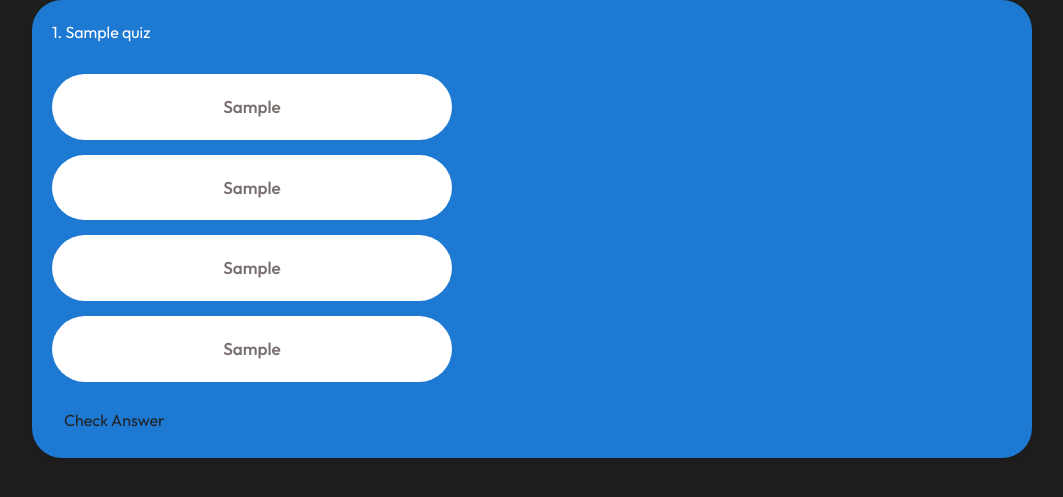
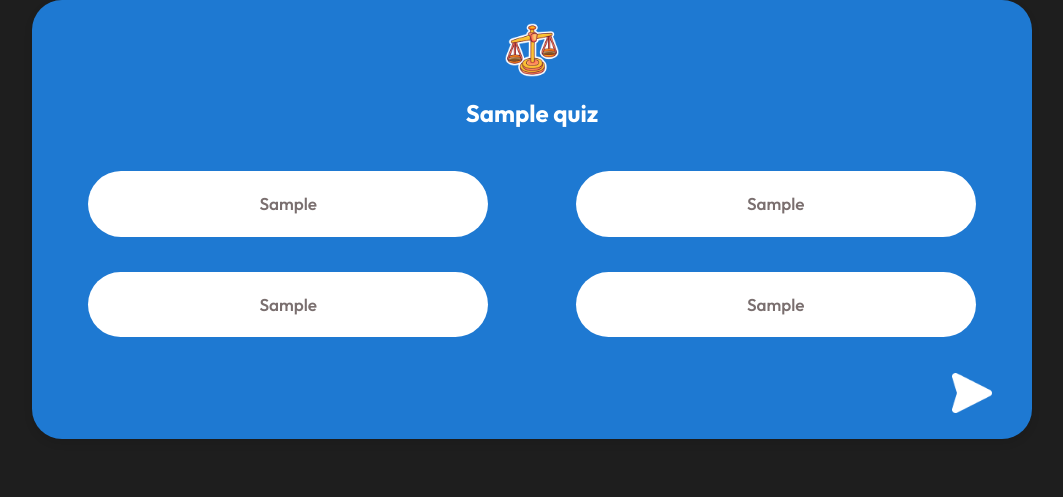
Before and after one commit to Hike-12/SIH, a Django app: template templates/quiz.html in a window 1280 px wide. Shown: the part 106-603 px from the top of the page, without its empty margins (108-1171 px from the left). Run offline with Django 5.2, Linux system fonts and the light colour scheme; the template is opened without the code that fills it: values that come from a table or form of the project are taken from there, others are empty; tables that the repository leaves empty hold one stand-in row (values such as "Sample post").

Commit message:
html changes

```diff
--- a/templates/base.html
+++ b/templates/base.html
@@ -26,7 +26,7 @@
         <span class="brand-name">SimplyLaw</span>
       </div>
       <ul class="nav-links">
-        <li><a href="#">game</a></li>
+        <li><a href="">game</a></li>
         <li><a href="#">cards</a></li>
         <li><a href="/chatbot">chatbot</a></li>
         <li><a href="#">cases</a></li>
--- a/templates/quiz.html
+++ b/templates/quiz.html
@@ -1,35 +1,64 @@
 <!DOCTYPE html>
-{% extends "base.html" %}
-{%load static%}
-{% block css %} {% static '/css/quizs.css' %} {% endblock css %}
-{% block body %}
-<div class = "container">
-    {%if quiz%}
-    {{quiz.id}}. {{quiz.question}}
+{% extends "base.html" %} {%load static%} {% block css %} {% static
+'/css/quiz.css' %} {% endblock css %} {% block body %}
+<div class="container">
+  <img class="scales" src="/static/images/scale.png" />
+  <div class="question">{%if quiz%}{{quiz.question}}</div>
   <form method="POST" action="{% url 'submit_answer' %}">
     {% csrf_token %}
-                <input type="hidden" name="status" id="status" value="false">
-                <div class = "options">
-                    <input type="radio" id="option_1" name="option" value="{{ quiz.option_1 }}">
-                        <label for="option_1">{{ quiz.option_1 }}</label><br>
+    <input type="hidden" name="status" id="status" value="false" />
+    <div class="options">
+      <div class="grid-item">
+        <input
+          type="radio"
+          id="option_1"
+          name="option"
+          value="{{ quiz.option_1 }}"
+        />
+        <label for="option_1">{{ quiz.option_1 }}</label><br />
+      </div>
 
-                        <input type="radio" id="option_2" name="option" value="{{ quiz.option_2 }}">
-                        <label for="option_2">{{ quiz.option_2 }}</label><br>
+      <div class="grid-item">
+        <input
+          type="radio"
+          id="option_2"
+          name="option"
+          value="{{ quiz.option_2 }}"
+        />
+        <label for="option_2">{{ quiz.option_2 }}</label><br />
+      </div>
 
-                        <input type="radio" id="option_3" name="option" value="{{ quiz.option_3 }}">
-                        <label for="option_3">{{ quiz.option_3 }}</label><br>
+      <div class="grid-item">
+        <input
+          type="radio"
+          id="option_3"
+          name="option"
+          value="{{ quiz.option_3 }}"
+        />
+        <label for="option_3">{{ quiz.option_3 }}</label><br />
+      </div>
 
-                        <input type="radio" id="option_4" name="option" value="{{ quiz.option_4 }}">
-                        <label for="option_4">{{ quiz.option_4 }}</label><br>
+      <div class="grid-item">
+        <input
+          type="radio"
+          id="option_4"
+          name="option"
+          value="{{ quiz.option_4 }}"
+        />
+        <label for="option_4">{{ quiz.option_4 }}</label><br />
       </div>
-                <button type="submit" class="btn" onclick = "setStatusTrue()">Check Answer</button>
+    </div>
+    <div class="forbtn">
+      <button type="submit" class="btn" onclick="setStatusTrue()">
+        <img class="submit" src="/static/images/submit.png" />
+      </button>
+    </div>
   </form>
   {%endif%}
 </div>
-
 <script>
-        function setStatusTrue(){
-            document.getElementById('status').value = 'true';
+  function setStatusTrue() {
+    document.getElementById("status").value = "true";
   }
 </script>
 {% endblock body%}
```
Lines whose indentation alone changed are shown as unchanged.
